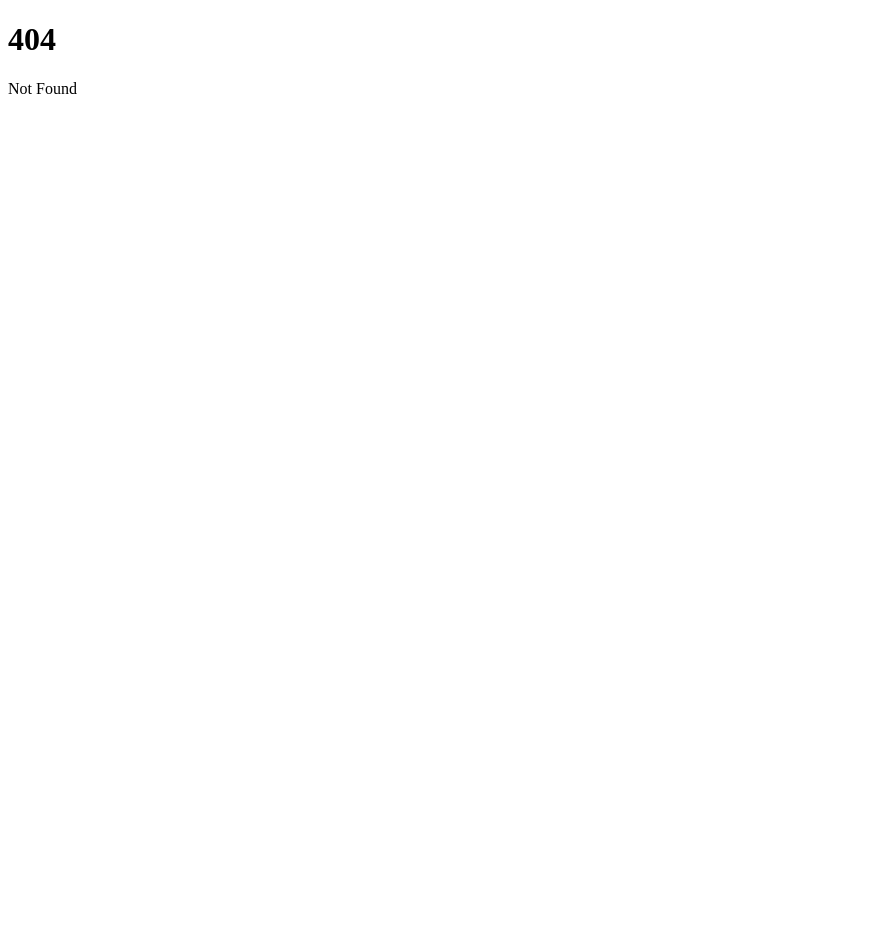
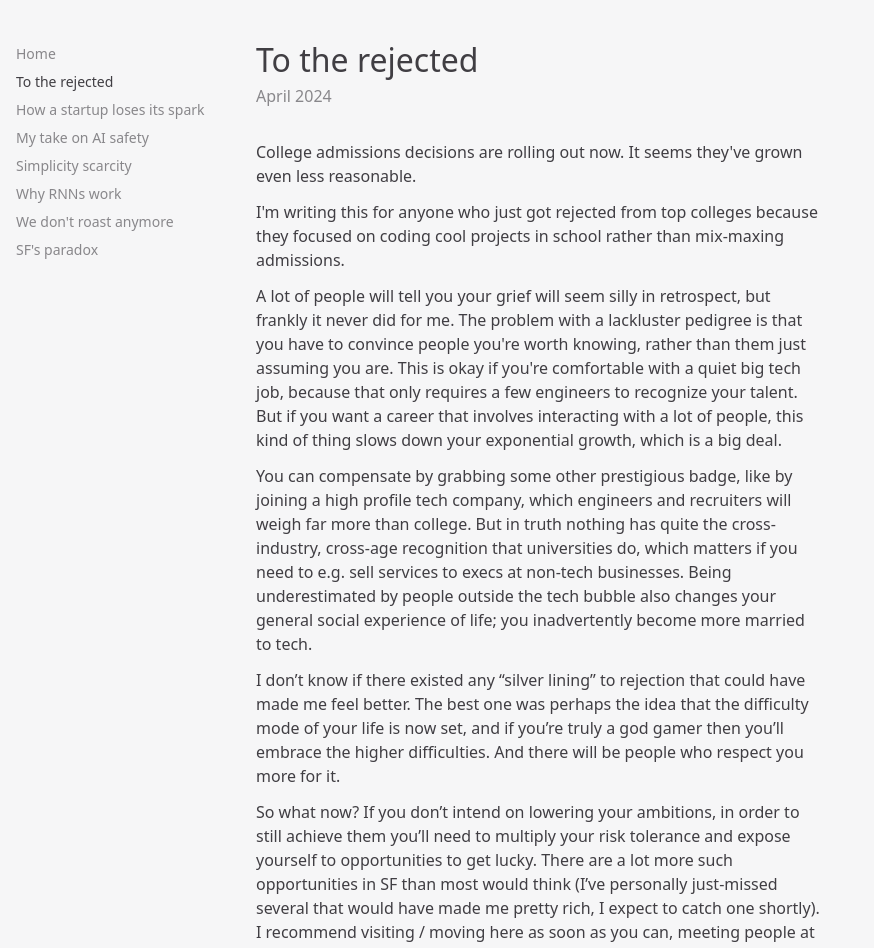
Before and after one commit to Xyzrr/micro-blog, a SvelteKit app: page /college-admissions in a window 1280 px wide. Before the commit this address had no page. Shown: the top 948 px of the page, without its empty margins (0-874 px from the left). Before the commit the page ends 800 px from the top, so only its background shows below. Built offline with nearby package versions, Linux system fonts and the light colour scheme.

Commit message:
to the rejected post

```diff
--- /dev/null
+++ b/src/routes/(posts)/college-admissions/+page.svelte
@@ -0,0 +1,50 @@
+<svelte:head>
+	<title>To the rejected</title>
+</svelte:head>
+
+<h1>To the rejected</h1>
+<div class="opacity-60 mb-8">April 2024</div>
+
+<p>
+	College admissions decisions are rolling out now. It seems they've grown even less reasonable.
+</p>
+
+<p>
+	I'm writing this for anyone who just got rejected from top colleges because they focused on coding
+	cool projects in school rather than mix-maxing admissions.
+</p>
+
+<p>
+	A lot of people will tell you your grief will seem silly in retrospect, but frankly it never did
+	for me. The problem with a lackluster pedigree is that you have to convince people you're worth
+	knowing, rather than them just assuming you are. This is okay if you're comfortable with a quiet
+	big tech job, because that only requires a few engineers to recognize your talent. But if you want
+	a career that involves interacting with a lot of people, this kind of thing slows down your
+	exponential growth, which is a big deal.
+</p>
+
+<p>
+	You can compensate by grabbing some other prestigious badge, like by joining a high profile tech
+	company, which engineers and recruiters will weigh far more than college. But in truth nothing has
+	quite the cross-industry, cross-age recognition that universities do, which matters if you need to
+	e.g. sell services to execs at non-tech businesses. Being underestimated by people outside the
+	tech bubble also changes your general social experience of life; you inadvertently become more
+	married to tech.
+</p>
+
+<p>
+	I don’t know if there existed any “silver lining” to rejection that could have made me feel
+	better. The best one was perhaps the idea that the difficulty mode of your life is now set, and if
+	you’re truly a god gamer then you’ll embrace the higher difficulties. And there will be people who
+	respect you more for it.
+</p>
+
+<p>
+	So what now? If you don’t intend on lowering your ambitions, in order to still achieve them you’ll
+	need to multiply your risk tolerance and expose yourself to opportunities to get lucky. There are
+	a lot more such opportunities in SF than most would think (I’ve personally just-missed several
+	that would have made me pretty rich, I expect to catch one shortly). I recommend visiting / moving
+	here as soon as you can, meeting people at hackathons, building in public, and engaging with the
+	internet. This is all really hard if you're introverted, which held me back, but you have time to
+	find your rhythm. I’m down to hop on a call with anyone who needs it, just reach out here.
+</p>
--- a/src/routes/Sidebar.svelte
+++ b/src/routes/Sidebar.svelte
@@ -5,6 +5,7 @@
 <div class="w-60 shrink-0 h-full">
 	<div class="list-none flex flex-col pt-10 sticky top-0">
 		<SidebarItem to="/">Home</SidebarItem>
+		<SidebarItem to="/college-admissions">To the rejected</SidebarItem>
 		<SidebarItem to="/startup-spark">How a startup loses its spark</SidebarItem>
 		<SidebarItem to="/ai-safety">My take on AI safety</SidebarItem>
 		<SidebarItem to="/simplicity">Simplicity scarcity</SidebarItem>
```
Also changed, not shown: 1 other file (tests, documents, lock files or other folders).
